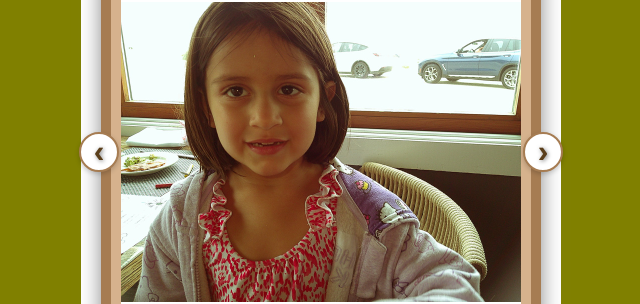
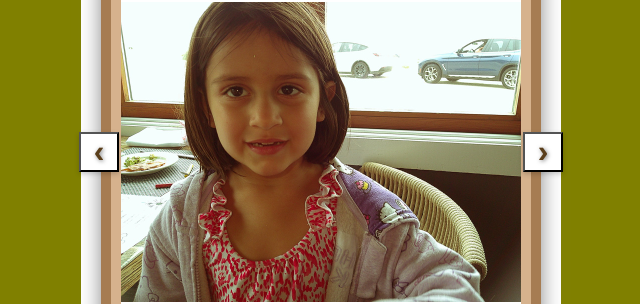
Before and after one commit to emilyadel/beachday, a plain HTML site: page index.html in a window 1280 px wide. Shown: the part 267-571 px from the top of the page, 319-959 px from the left. Drawn offline with Linux system fonts and the light colour scheme.

Commit message:
Update index.html

```diff
--- a/index.html
+++ b/index.html
@@ -74,8 +74,6 @@
       transform: translateY(-50%);
       font-size: 2rem;
       background-color: #ffffff !important;
-      border: 2px solid #a67c52;
-      border-radius: 50%;
       width: 40px;
       height: 40px;
       display: flex;
```
